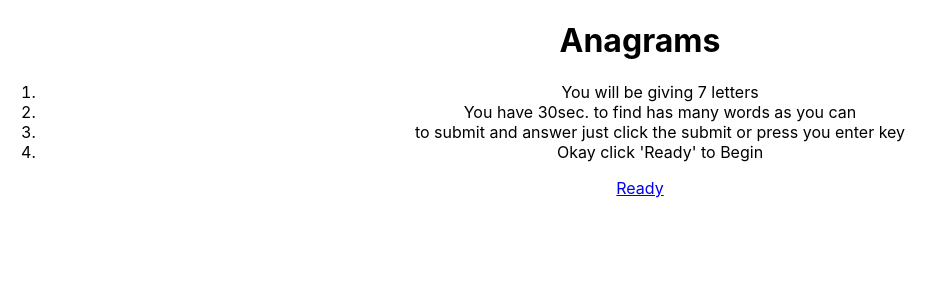
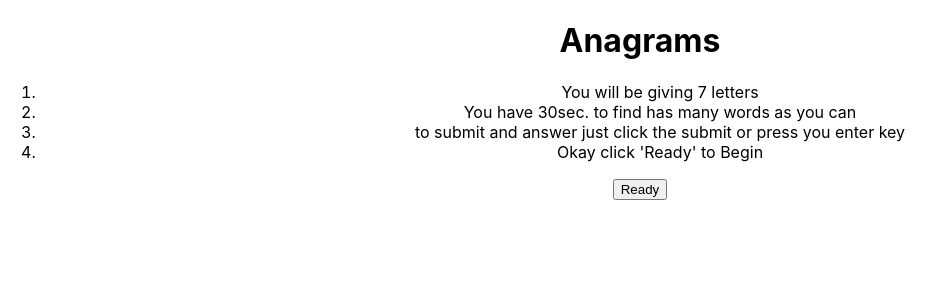
Before and after one commit to JohnJoseph2019/Eye4words, a React (Create React App) app: page / in a window 1280 px wide. Shown: the top 300 px of the page, without its empty margins (0-946 px from the left). Built offline with nearby package versions, Linux system fonts and the light colour scheme.

Commit message:
Adding RandomPick function in App and passing it to Homepage

```diff
--- a/src/App.js
+++ b/src/App.js
@@ -1,14 +1,34 @@
-import React from 'react';
+import React from 'react'
 import { Route, Switch } from "react-router-dom"
 import './App.css';
 import Homepage from "./components/Homepage/Homepage"
 import PlayGame from "./components/PlayGame/PlayGame"
 import Results from "./components/Results/Results"
+import { useEffect, useState } from "react";
 
 function App() {
+  const [randomLetters, setRandomLetter] = useState([]);
+  // useEffect(() => {
+
+  // }, [])
+  function handleRandomPick() {
+    console.log('In the function')
+    let alphabet = ["a", "b", "c", "d", "e", "f", "g", "h", "i", "j", "k", "l", "m", "n", "o", "p",
+      "q", "r", "s", "t", "u", "v", "w", "x", "y", "z"];
+    let vowels = ['a', 'e', 'i', 'o', 'u']
+    let newWords = []
+    for (let i = 0; i < 7; i++) {
+      if (i === 0) newWords.push(vowels[Math.floor(Math.random() * vowels.length)]);
+      newWords.push(alphabet[Math.floor(Math.random() * alphabet.length)])
+    }
+    setRandomLetter(newWords)
+
+    //console.log('randome', randomLetters);
+    //console.log('newwords', newWords)
+  }
 
   return (
-    <div className="App">
+    < div className="App" >
       <Switch>
         <Route path="/PlayGame">
           <PlayGame />
@@ -17,11 +37,11 @@ function App() {
           <Results />
         </Route>
         <Route path="/">
-          <Homepage />
+          <Homepage handleRandomPick={handleRandomPick} randomLetters={randomLetters} />
         </Route>
       </Switch>
 
-    </div>
+    </div >
   );
 }
 
--- a/src/components/Homepage/Homepage.js
+++ b/src/components/Homepage/Homepage.js
@@ -2,7 +2,8 @@ import React from "react"
 import { Link } from "react-router-dom"
 
 
-export default function Homepage() {
+export default function Homepage(props) {
+  console.log(props.handleRandomPick)
   return (
     <>
       <h1>Anagrams</h1>
@@ -12,7 +13,7 @@ export default function Homepage() {
         <li>to submit and answer just click the submit or press you enter key</li>
         <li>Okay click 'Ready' to Begin</li>
       </ol>
-      <Link to="/PlayGame">Ready</Link>
+      <Link to="/PlayGame" > <button onClick={props.handleRandomPick}> Ready </button></Link>
     </>
   )
 }
```
